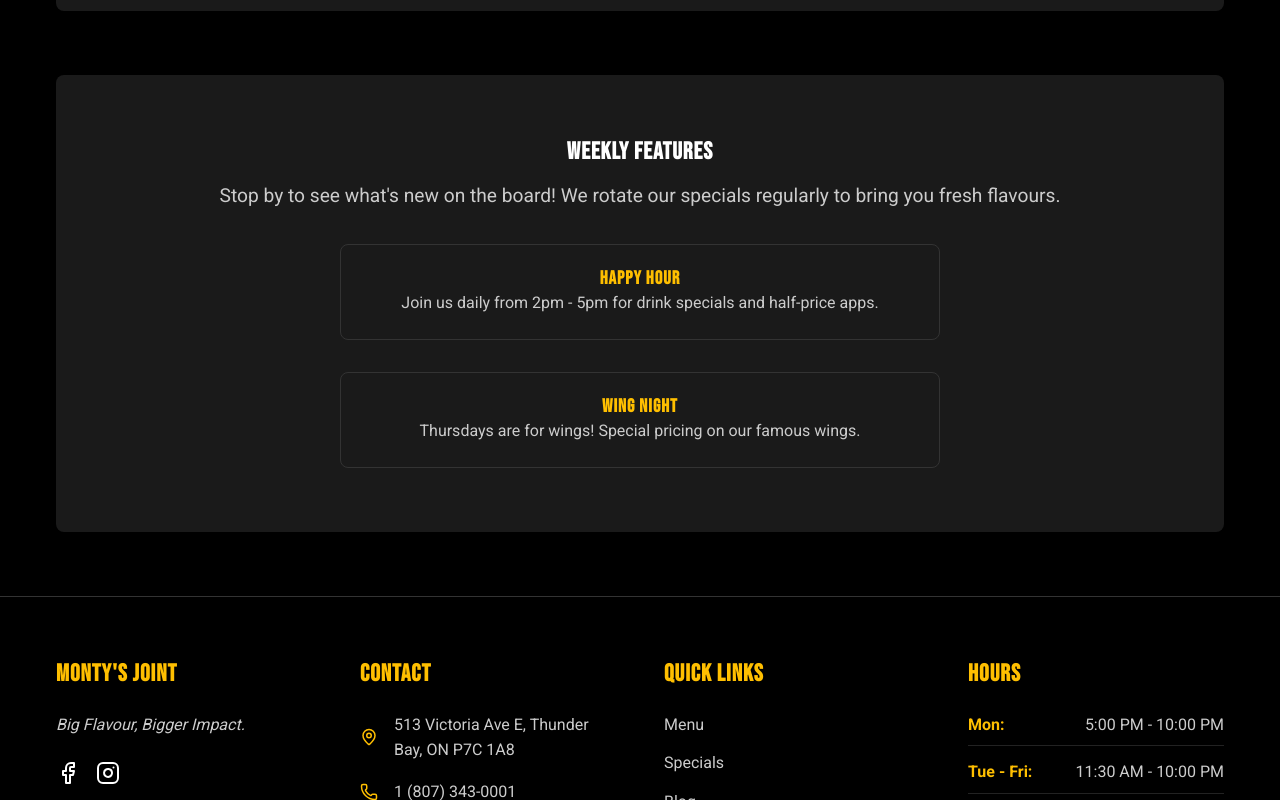
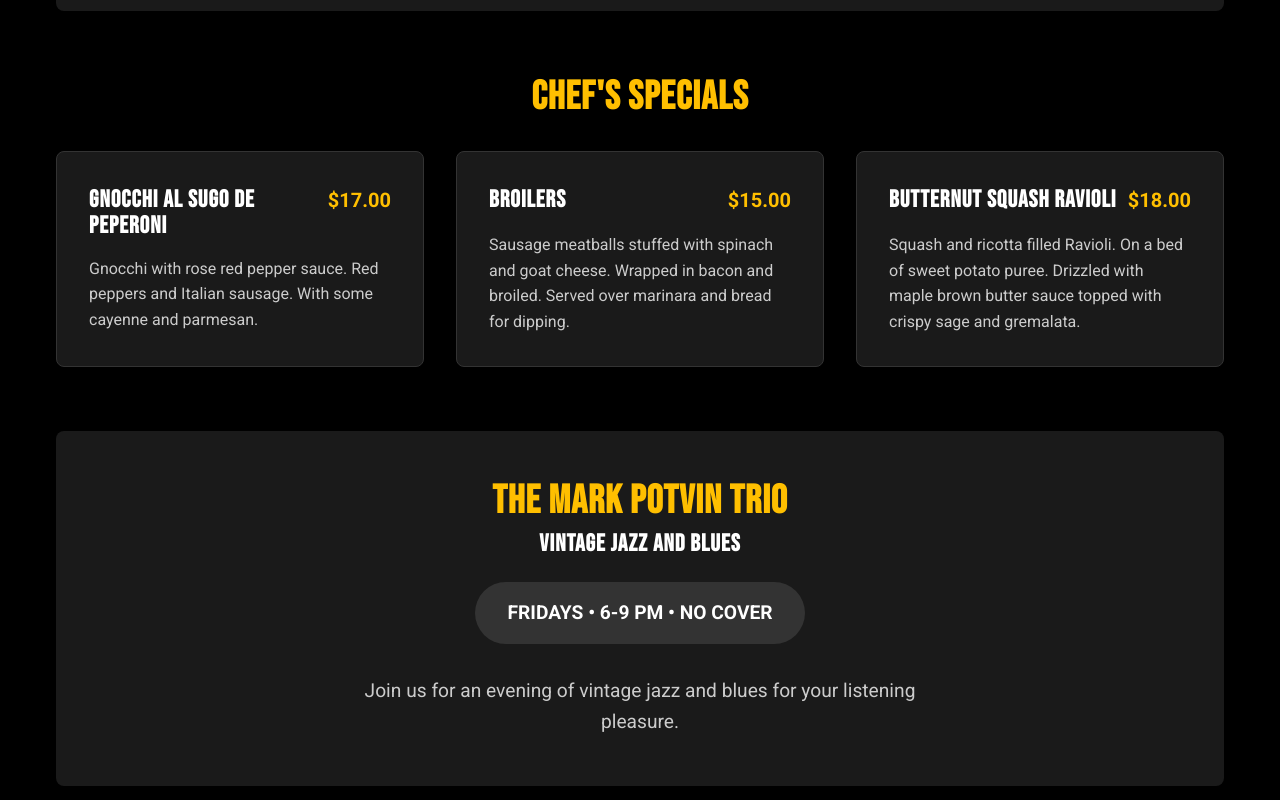
Before and after one commit to dmahoneyfrayze/montys-joint, a React (Vite) app: page /promotions in a window 1280 px wide. Shown: the part 1580-2380 px from the top of the page. Built offline with nearby package versions, Linux system fonts and the light colour scheme.

Commit message:
Update specials, menu, and feature Mark Potvin band

```diff
--- a/src/pages/Home.jsx
+++ b/src/pages/Home.jsx
@@ -57,6 +57,43 @@ const Home = () => {
                         </div>
                     </MotionSection>
                 </div>
+                {/* Mark Potvin Feature */}
+                <div style={{ marginBottom: '4rem' }}>
+                    <MotionSection delay={0.25}>
+                        <div style={{
+                            background: '#1a1a1a',
+                            borderRadius: '12px',
+                            overflow: 'hidden',
+                            border: '1px solid #333',
+                            display: 'grid',
+                            gridTemplateColumns: 'repeat(auto-fit, minmax(300px, 1fr))',
+                            alignItems: 'center'
+                        }}>
+                            <div style={{ height: '100%', minHeight: '300px' }}>
+                                <img
+                                    src="/assets/mark-potvin.jpg"
+                                    alt="The Mark Potvin Trio"
+                                    style={{ width: '100%', height: '100%', objectFit: 'cover' }}
+                                />
+                            </div>
+                            <div style={{ padding: '2rem', textAlign: 'left' }}>
+                                <h2 style={{ fontSize: '2rem', marginBottom: '0.5rem', color: 'var(--color-yellow)' }}>The Mark Potvin Trio</h2>
+                                <h3 style={{ fontSize: '1.25rem', color: '#fff', marginBottom: '1rem', fontWeight: 'normal' }}>Vintage Jazz and Blues</h3>
+
+                                <p style={{ fontSize: '1rem', color: '#ccc', marginBottom: '1.5rem', lineHeight: '1.6' }}>
+                                    Join us for an evening of vintage jazz and blues for your listening pleasure.
+                                </p>
+
+                                <div style={{ display: 'inline-block', background: '#333', padding: '0.75rem 1.5rem', borderRadius: '50px' }}>
+                                    <p style={{ margin: 0, fontSize: '1rem', color: '#fff', fontWeight: 'bold' }}>
+                                        FRIDAYS • 6-9 PM • NO COVER
+                                    </p>
+                                </div>
+                            </div>
+                        </div>
+                    </MotionSection>
+                </div>
+
                 {/* Private Events Mini-Landing */}
                 <div id="private-events" style={{ marginBottom: '4rem' }}>
                     <MotionSection delay={0.25}>
@@ -127,7 +164,7 @@ const ReviewWidget = () => {
                     observer.disconnect();
                 }
             },
-            { rootMargin: '200px' } // Load slightly before it comes into view
+            { rootMargin: '200px' }
         );
 
         if (widgetRef.current) {
@@ -137,17 +174,58 @@ const ReviewWidget = () => {
         return () => observer.disconnect();
     }, []);
 
+    React.useEffect(() => {
+        if (isVisible) {
+            // Load script for mobile widget
+            const script = document.createElement('script');
+            script.src = 'https://go.montysjoint.com/reputation/assets/review-widget.js';
+            script.async = true;
+            document.body.appendChild(script);
+
+            return () => {
+                document.body.removeChild(script);
+            };
+        }
+    }, [isVisible]);
+
     return (
-        <div ref={widgetRef} style={{ minHeight: '800px', display: 'flex', justifyContent: 'center', alignItems: 'center' }}>
+        <div ref={widgetRef} style={{ minHeight: '800px' }}>
             {isVisible ? (
-                <iframe
-                    src="https://go.montysjoint.com/reputation/widgets/review_widget/l8CVOHqx40wEE90Dx7g2"
-                    style={{ minWidth: '100%', width: '100%', border: 'none', minHeight: '800px', overflow: 'hidden' }}
-                    title="Reviews"
-                    scrolling="no"
-                ></iframe>
+                <>
+                    {/* Desktop Widget */}
+                    <div className="desktop-only">
+                        <iframe
+                            src="https://go.montysjoint.com/reputation/widgets/review_widget/l8CVOHqx40wEE90Dx7g2"
+                            style={{ minWidth: '100%', width: '100%', border: 'none', minHeight: '800px', overflow: 'hidden' }}
+                            title="Reviews Desktop"
+                            scrolling="no"
+                        ></iframe>
+                    </div>
+
+                    {/* Mobile Widget */}
+                    <div className="mobile-only">
+                        <iframe
+                            className="lc_reviews_widget"
+                            src="https://go.montysjoint.com/reputation/widgets/review_widget/l8CVOHqx40wEE90Dx7g2?widgetId=692d418b97baf0403c3a7758"
+                            frameBorder="0"
+                            scrolling="no"
+                            style={{ minWidth: '100%', width: '100%', minHeight: '800px' }}
+                            title="Reviews Mobile"
+                        ></iframe>
+                    </div>
+
+                    <style>{`
+                        .desktop-only { display: block; }
+                        .mobile-only { display: none; }
+
+                        @media (max-width: 768px) {
+                            .desktop-only { display: none; }
+                            .mobile-only { display: block; }
+                        }
+                    `}</style>
+                </>
             ) : (
-                <div style={{ color: '#666' }}>Loading reviews...</div>
+                <div style={{ color: '#666', textAlign: 'center', padding: '2rem' }}>Loading reviews...</div>
             )}
         </div>
     );
--- a/src/pages/Menu.jsx
+++ b/src/pages/Menu.jsx
@@ -7,6 +7,17 @@ import './Menu.css';
 
 const Menu = () => {
     const menuCategories = [
+        {
+            id: 'specials',
+            title: "Chef's Specials",
+            icon: <Star size={24} className="text-yellow" />,
+            description: 'Limited time creations from our kitchen.',
+            items: [
+                { name: 'Gnocchi Al Sugo De Peperoni', price: '$17.00', description: 'Gnocchi with rose red pepper sauce. Red peppers and Italian sausage. With some cayenne and parmesan.' },
+                { name: 'Broilers', price: '$15.00', description: 'Sausage meatballs stuffed with spinach and goat cheese. Wrapped in bacon and broiled. Served over marinara and bread for dipping.' },
+                { name: 'Butternut Squash Ravioli', price: '$18.00', description: 'Squash and ricotta filled Ravioli. On a bed of sweet potato puree. Drizzled with maple brown butter sauce topped with crispy sage and gremalata.' }
+            ]
+        },
         {
             id: 'small-plates',
             title: 'Small Plates',
--- a/src/pages/Promotions.jsx
+++ b/src/pages/Promotions.jsx
@@ -55,21 +55,57 @@ const Promotions = () => {
                     </div>
                 </div>
 
-                <div style={{ textAlign: 'center', padding: '4rem', background: '#1a1a1a', borderRadius: '8px' }}>
-                    <h2 style={{ color: '#fff', marginBottom: '1rem' }}>Weekly Features</h2>
-                    <p style={{ color: '#ccc', fontSize: '1.2rem', marginBottom: '2rem' }}>
-                        Stop by to see what's new on the board! We rotate our specials regularly to bring you fresh flavours.
-                    </p>
+                {/* New Specials */}
+                <div style={{ marginBottom: '4rem' }}>
+                    <h2 style={{ textAlign: 'center', fontSize: '2.5rem', marginBottom: '2rem', color: 'var(--color-yellow)' }}>Chef's Specials</h2>
+                    <div style={{ display: 'grid', gridTemplateColumns: 'repeat(auto-fit, minmax(300px, 1fr))', gap: '2rem' }}>
+                        <div style={{ background: '#1a1a1a', padding: '2rem', borderRadius: '8px', border: '1px solid #333' }}>
+                            <div style={{ display: 'flex', justifyContent: 'space-between', alignItems: 'baseline', marginBottom: '1rem' }}>
+                                <h3 style={{ fontSize: '1.5rem', color: '#fff', margin: 0 }}>Gnocchi Al Sugo De Peperoni</h3>
+                                <span style={{ color: 'var(--color-yellow)', fontSize: '1.25rem', fontWeight: 'bold' }}>$17.00</span>
+                            </div>
+                            <p style={{ color: '#ccc', lineHeight: '1.6' }}>
+                                Gnocchi with rose red pepper sauce. Red peppers and Italian sausage. With some cayenne and parmesan.
+                            </p>
+                        </div>
 
-                    <div style={{ display: 'grid', gap: '2rem', maxWidth: '600px', margin: '0 auto' }}>
-                        <div style={{ border: '1px solid #333', padding: '1.5rem', borderRadius: '8px' }}>
-                            <h3 style={{ color: 'var(--color-yellow)' }}>Happy Hour</h3>
-                            <p style={{ color: '#ccc' }}>Join us daily from 2pm - 5pm for drink specials and half-price apps.</p>
+                        <div style={{ background: '#1a1a1a', padding: '2rem', borderRadius: '8px', border: '1px solid #333' }}>
+                            <div style={{ display: 'flex', justifyContent: 'space-between', alignItems: 'baseline', marginBottom: '1rem' }}>
+                                <h3 style={{ fontSize: '1.5rem', color: '#fff', margin: 0 }}>Broilers</h3>
+                                <span style={{ color: 'var(--color-yellow)', fontSize: '1.25rem', fontWeight: 'bold' }}>$15.00</span>
+                            </div>
+                            <p style={{ color: '#ccc', lineHeight: '1.6' }}>
+                                Sausage meatballs stuffed with spinach and goat cheese. Wrapped in bacon and broiled. Served over marinara and bread for dipping.
+                            </p>
                         </div>
-                        <div style={{ border: '1px solid #333', padding: '1.5rem', borderRadius: '8px' }}>
-                            <h3 style={{ color: 'var(--color-yellow)' }}>Wing Night</h3>
-                            <p style={{ color: '#ccc' }}>Thursdays are for wings! Special pricing on our famous wings.</p>
+
+                        <div style={{ background: '#1a1a1a', padding: '2rem', borderRadius: '8px', border: '1px solid #333' }}>
+                            <div style={{ display: 'flex', justifyContent: 'space-between', alignItems: 'baseline', marginBottom: '1rem' }}>
+                                <h3 style={{ fontSize: '1.5rem', color: '#fff', margin: 0 }}>Butternut Squash Ravioli</h3>
+                                <span style={{ color: 'var(--color-yellow)', fontSize: '1.25rem', fontWeight: 'bold' }}>$18.00</span>
+                            </div>
+                            <p style={{ color: '#ccc', lineHeight: '1.6' }}>
+                                Squash and ricotta filled Ravioli. On a bed of sweet potato puree. Drizzled with maple brown butter sauce topped with crispy sage and gremalata.
+                            </p>
                         </div>
+                    </div>
+                </div>
+
+                {/* Friday Band Event */}
+                <div style={{ background: '#1a1a1a', borderRadius: '8px', overflow: 'hidden', display: 'flex', flexDirection: 'column', alignItems: 'center' }}>
+                    <div style={{ padding: '3rem 2rem', textAlign: 'center' }}>
+                        <h2 style={{ fontSize: '2.5rem', marginBottom: '0.5rem', color: 'var(--color-yellow)' }}>The Mark Potvin Trio</h2>
+                        <h3 style={{ fontSize: '1.5rem', color: '#fff', marginBottom: '1.5rem' }}>Vintage Jazz and Blues</h3>
+
+                        <div style={{ display: 'inline-block', background: '#333', padding: '1rem 2rem', borderRadius: '50px', marginBottom: '2rem' }}>
+                            <p style={{ margin: 0, fontSize: '1.2rem', color: '#fff', fontWeight: 'bold' }}>
+                                FRIDAYS • 6-9 PM • NO COVER
+                            </p>
+                        </div>
+
+                        <p style={{ fontSize: '1.2rem', color: '#ccc', maxWidth: '600px', margin: '0 auto' }}>
+                            Join us for an evening of vintage jazz and blues for your listening pleasure.
+                        </p>
                     </div>
                 </div>
             </div>
```
Also changed, not shown: public/assets/mark-potvin.jpg (added).
